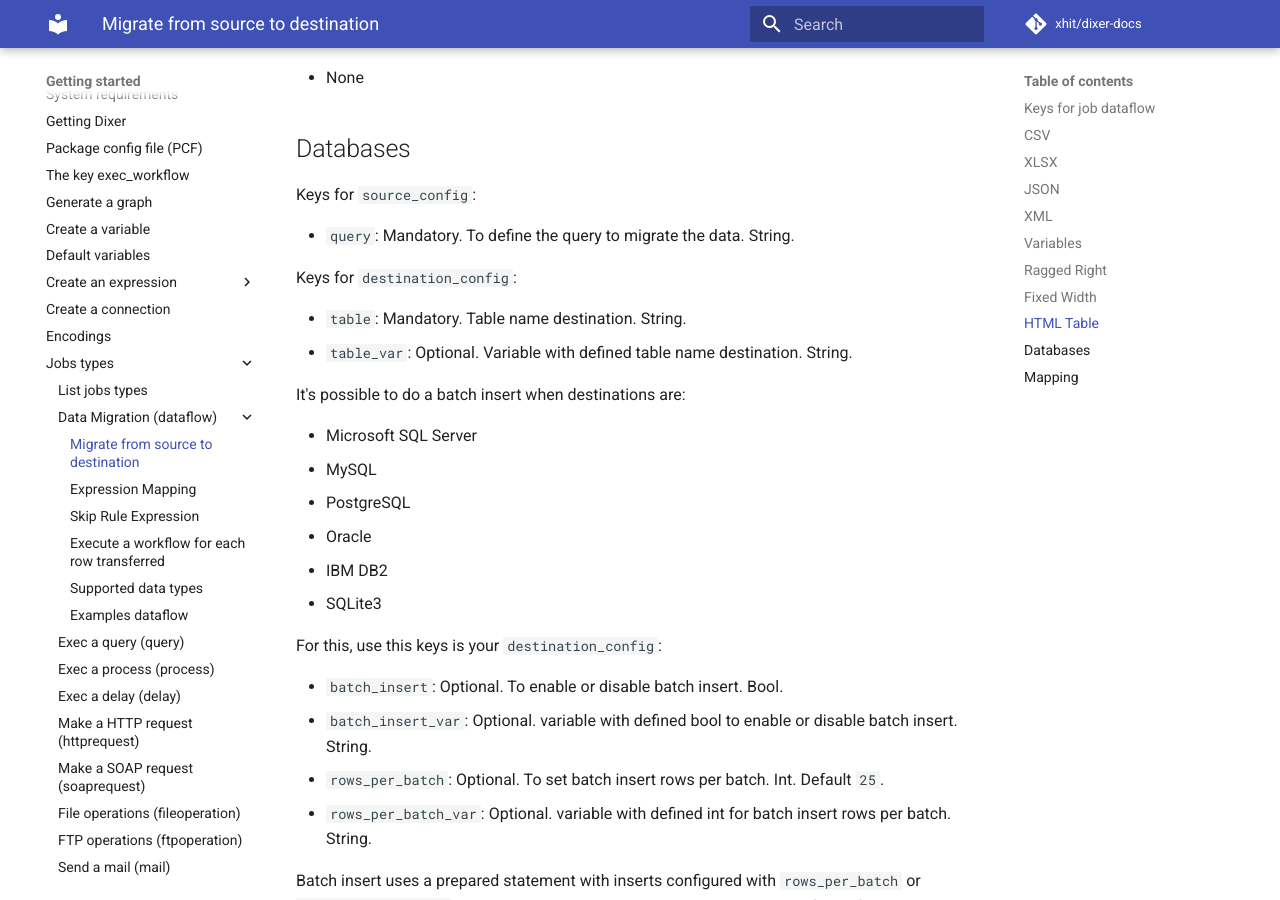
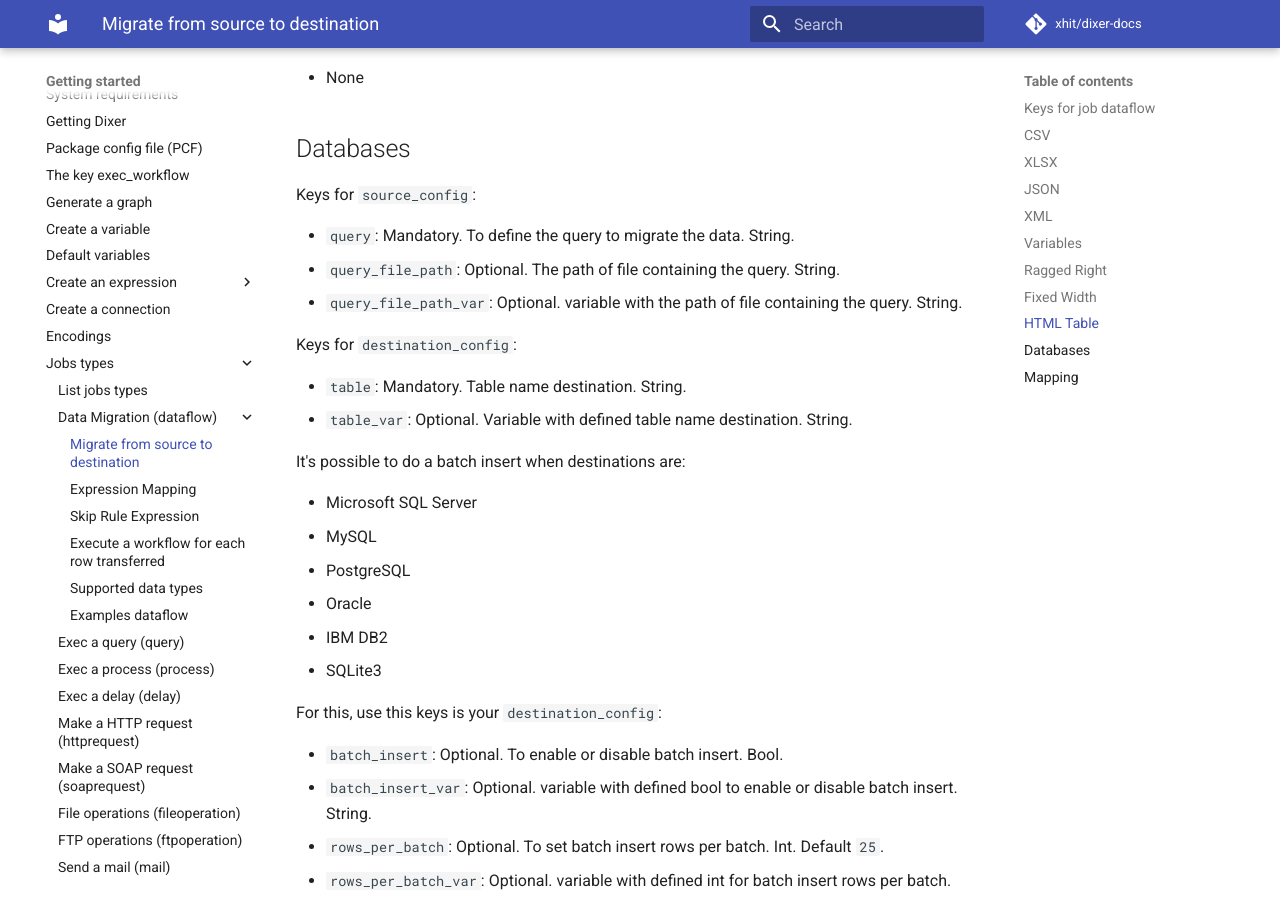
Before and after one commit to Dixer-ETL/dixer-docs, an MkDocs documentation site: the page built from docs/documentation/jobs/dataflow/Migrate-from-source-to-destination.md, in a window 1280 px wide and 900 px high, scrolled down 5024 px. Built offline with MkDocs 1.6.1 and Material for MkDocs 9.7.7, drawn with Linux system fonts in a browser that asks for light colours; comment, search, counter and statistics services are not loaded.

Commit message:
Doc query from file in dataflow

```diff
--- a/docs/documentation/jobs/dataflow/Migrate-from-source-to-destination.md
+++ b/docs/documentation/jobs/dataflow/Migrate-from-source-to-destination.md
@@ -157,6 +157,8 @@ Keys for `destination_config`:
 Keys for `source_config`:
 
 - `query`: Mandatory. To define the query to migrate the data. String.
+- `query_file_path`: Optional. The path of file containing the query. String.
+- `query_file_path_var`: Optional. variable with the path of file containing the query. String.
 
 Keys for `destination_config`:
 
```
Also changed, not shown: docs/Changelog.md (+1 -1 lines).
